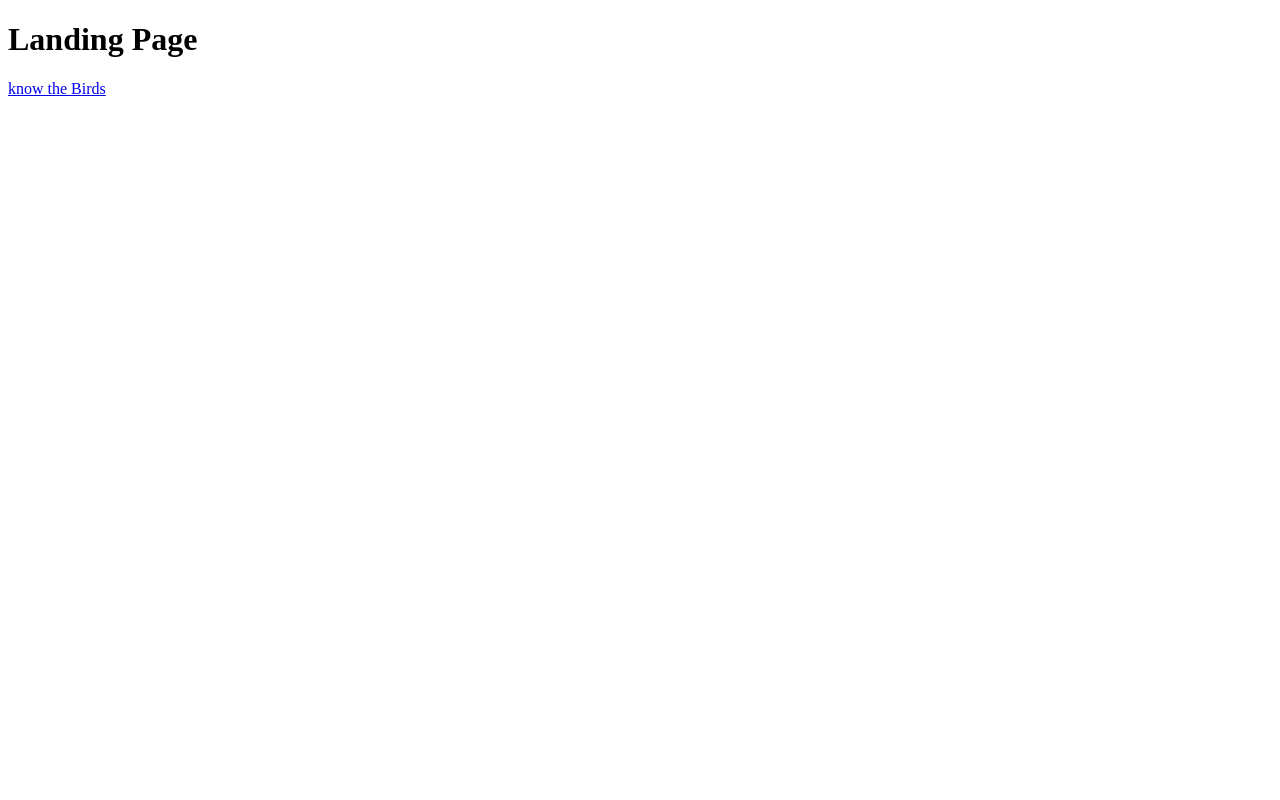
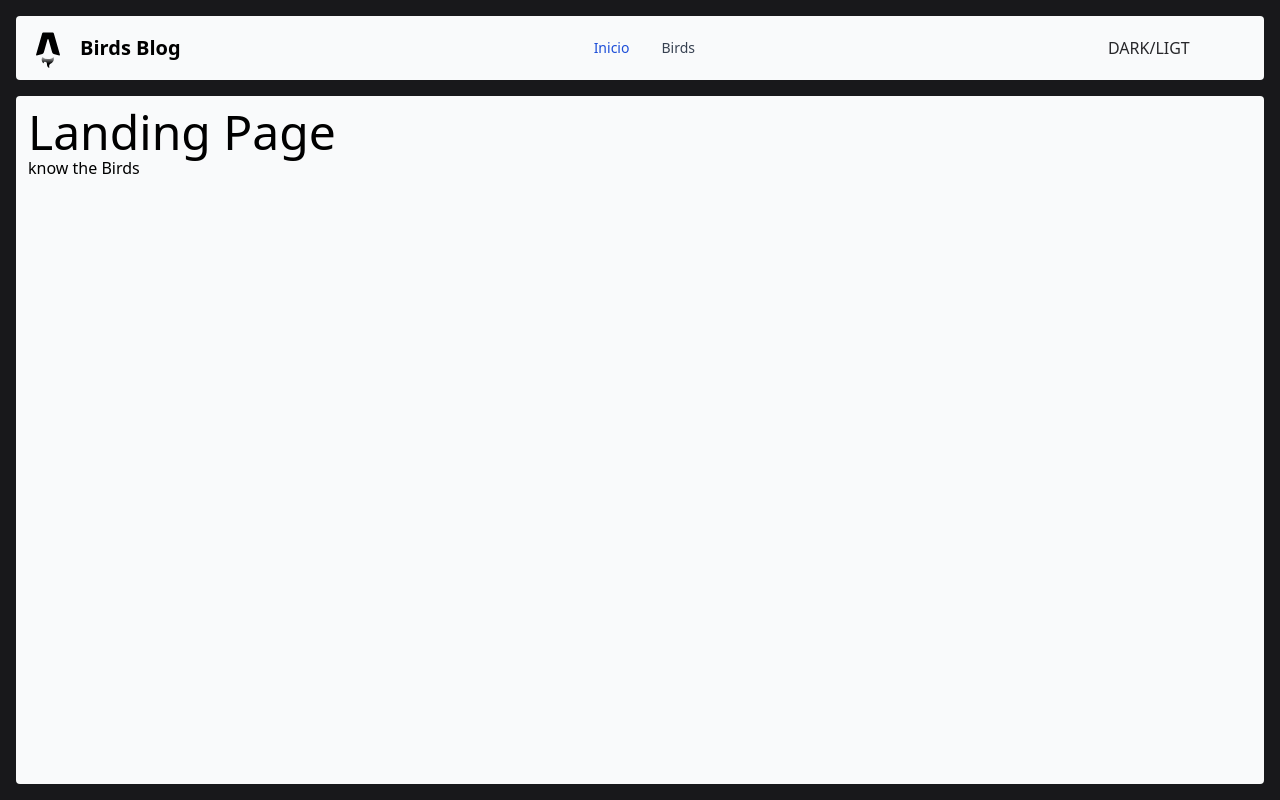
Before and after one commit to JohnnyBannanis/birds-blog-astro, an Astro site: page / in a window 1280 px wide. Built offline with nearby package versions, Linux system fonts and the light colour scheme; Astro itself is replaced by a stand-in of ours.

Commit message:
added tailwind and some styling

```diff
--- a/astro.config.mjs
+++ b/astro.config.mjs
@@ -1,4 +1,9 @@
 import { defineConfig } from 'astro/config';
 
 // https://astro.build/config
-export default defineConfig({});
+import tailwind from "@astrojs/tailwind";
+
+// https://astro.build/config
+export default defineConfig({
+  integrations: [tailwind()]
+});
--- a/package.json
+++ b/package.json
@@ -10,6 +10,8 @@
 		"astro": "astro"
 	},
 	"dependencies": {
-		"astro": "^2.0.14"
+		"@astrojs/tailwind": "^3.0.1",
+		"astro": "^2.0.14",
+		"tailwindcss": "^3.2.7"
 	}
 }
--- /dev/null
+++ b/src/components/Hero.astro
@@ -0,0 +1,7 @@
+<section class="flex-auto">
+    <div class="mx-4 mb-4 p-3 border-gray-200 relative rounded  bg-gray-50 dark:bg-zinc-800 dark:border-zinc-700
+    h-full">
+        <slot>
+        </slot>
+    </div>
+</section>
--- /dev/null
+++ b/src/components/Navbar.astro
@@ -0,0 +1,26 @@
+<section class="m-4">
+<nav class="p-3 border-gray-200 rounded bg-gray-50 dark:bg-zinc-800 dark:border-zinc-700">
+    <div class="container flex flex-wrap items-center justify-between mx-auto">
+        <div>
+            <a href="/" class="flex justify-center">
+                <img src="/favicon.svg" class="h-6 mr-3 sm:h-10" alt="Flowbite Logo" />
+                <span class="self-center text-xl font-semibold whitespace-nowrap dark:text-white">Birds Blog</span>
+            </a>
+        </div>
+
+        <div class="hidden w-full md:block md:w-auto" id="navbar-solid-bg">
+            <ul class="flex flex-col mt-4 rounded-lg bg-gray-50 md:flex-row md:space-x-8 md:mt-0 md:text-sm md:font-medium md:border-0 md:bg-transparent dark:bg-gray-800 md:dark:bg-transparent dark:border-gray-700 mr-auto">
+                <li>
+                    <a href="/" class="block py-2 pl-3 pr-4 text-white bg-blue-700 rounded md:bg-transparent md:text-blue-700 md:p-0 md:dark:text-white dark:bg-blue-600 md:dark:bg-transparent" aria-current="page">Inicio</a>
+                </li>
+                <li>
+                    <a href="/birds" class="block py-2 pl-3 pr-4 text-gray-700 rounded hover:bg-gray-100 md:hover:bg-transparent md:border-0 md:hover:text-blue-700 md:p-0 dark:text-gray-400 md:dark:hover:text-white dark:hover:bg-gray-700 dark:hover:text-white md:dark:hover:bg-transparent">Birds</a>
+                </li>
+            </ul>
+        </div>
+        <div class="w-36 text-zinc-800">
+            DARK/LIGT
+        </div>
+    </div>
+  </nav>
+</section>
--- a/src/layouts/Site.astro
+++ b/src/layouts/Site.astro
@@ -14,7 +14,11 @@ const {title = "Birds Blog"} = Astro.props;
     <link rel="icon" type="image/x-icon" href="/favicon.svg">
     <title>{title}</title>
 </head>
-<body>
-    <slot/> <!-- content injection -->
+<body class="bg-zinc-900">
+    <div class="flex flex-col h-screen">
+        <slot/> <!-- content injection -->
+        <div class="mt-4">
+		</div>
+    </div>
 </body>
 </html>
--- a/src/pages/birds.astro
+++ b/src/pages/birds.astro
@@ -1,4 +1,6 @@
 ---
+import Hero from "../components/Hero.astro";
+import Navbar from "../components/Navbar.astro";
 import Site from "../layouts/Site.astro";
 
 //astro top-level await
@@ -6,11 +8,14 @@ const response = await fetch("https://aves.ninjas.cl/api/birds");
 const data = await response.json();
 ---
 <Site title="Bird Blog | Birds">
-    {data.map(bird =>
+        <Navbar></Navbar>
+        <Hero>
+            {data.map(bird =>
+        <a href={"/info/".concat(bird.uid)}>
+            <h1 class="text-slate-400 text-xl">{bird.name.spanish}</h1>
+            </a>
 
-        <a href={"/info/".concat(bird.uid)}>
-            <h1>{bird.name.spanish}</h1>
-        </a>
+            )}
+    </Hero>
 
-    )}
 </Site>
--- a/src/pages/index.astro
+++ b/src/pages/index.astro
@@ -1,8 +1,15 @@
 ---
 import Site from "../layouts/Site.astro";
+import Navbar from "../components/Navbar.astro";
+import Hero from "../components/Hero.astro";
 ---
 
 <Site title="Birds Blog | Home">
-	<h1>Landing Page</h1>
-	<a href="/birds"> know the Birds</a>
+		<Navbar></Navbar>
+		<Hero>
+			<h1 class="text-5xl">Landing Page</h1>
+			<a href="/birds"> know the Birds</a>
+		</Hero>
+
+
 </Site>
--- a/src/pages/info/[bird].astro
+++ b/src/pages/info/[bird].astro
@@ -1,5 +1,7 @@
 ---
 import BirdInfo from "../../components/BirdInfo.astro";
+import Hero from "../../components/Hero.astro";
+import Navbar from "../../components/Navbar.astro";
 import Site from "../../layouts/Site.astro";
 
 export async function getStaticPaths() {
@@ -19,7 +21,10 @@ const { bird } = Astro.params;
 const { name, img, url} = Astro.props;
 ---
 <Site title={name}>
-    <h1>pagina pajaro {name}</h1>
-    <img src={img} alt="">
-    <BirdInfo url={url}></BirdInfo>
+    <Navbar></Navbar>
+    <Hero>
+        <h1>pagina pajaro {name}</h1>
+        <img src={img} alt="">
+        <BirdInfo url={url}></BirdInfo>
+    </Hero>
 </Site>
--- /dev/null
+++ b/tailwind.config.cjs
@@ -0,0 +1,8 @@
+/** @type {import('tailwindcss').Config} */
+module.exports = {
+	content: ['./src/**/*.{astro,html,js,jsx,md,mdx,svelte,ts,tsx,vue}'],
+	theme: {
+		extend: {},
+	},
+	plugins: [],
+}
```
Also changed, not shown: 1 other file.
